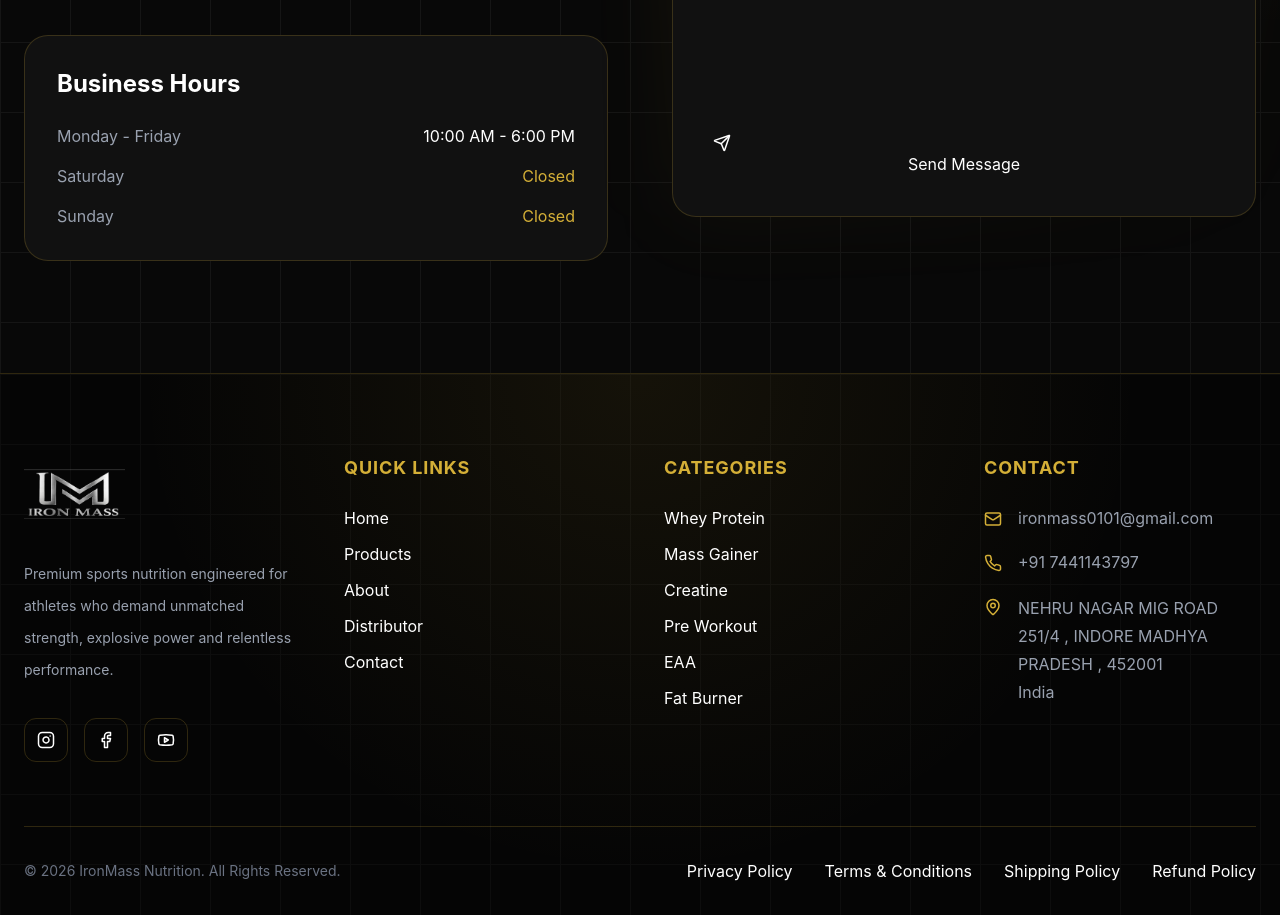
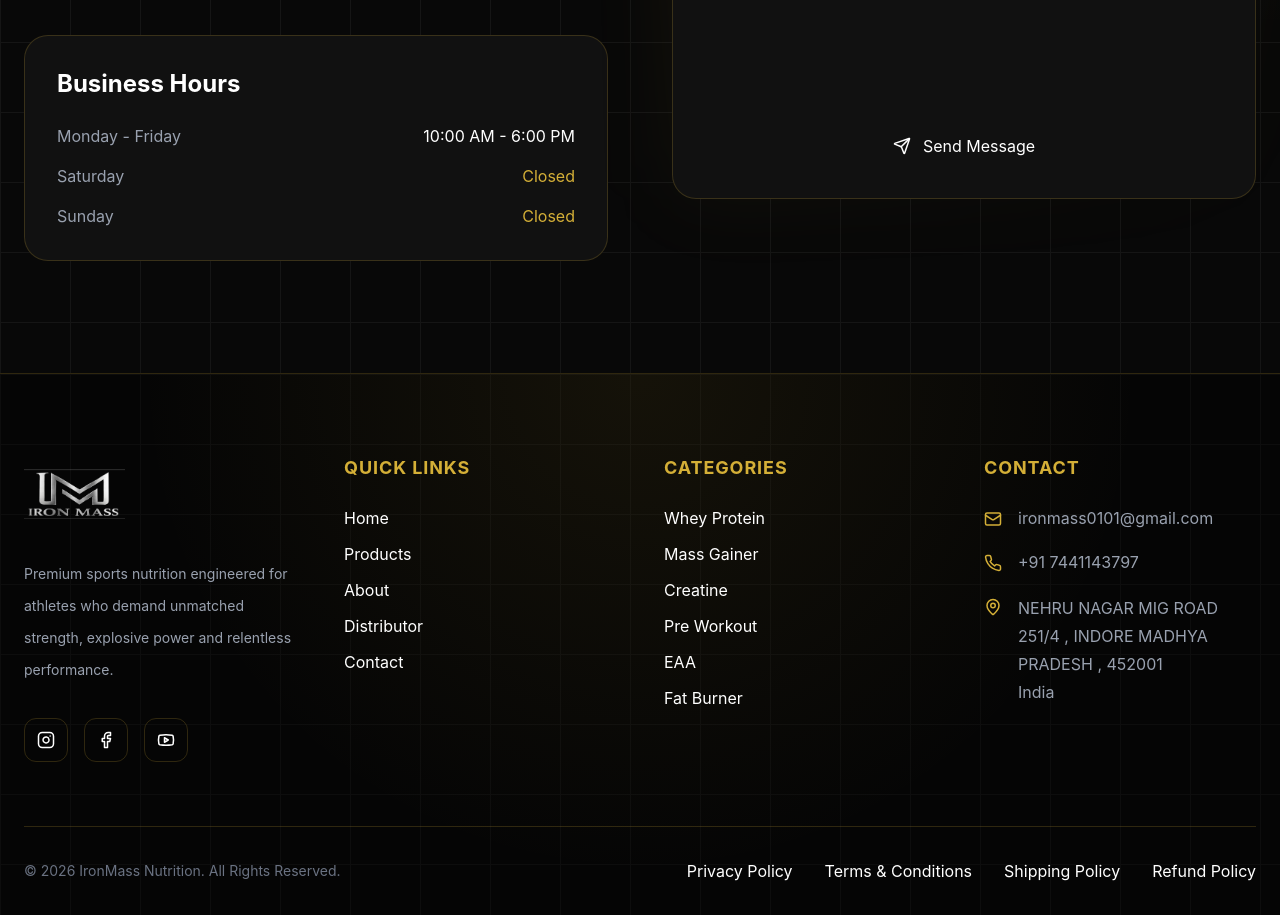
Before and after one commit to poshanneutraceutical/Iron-mass, a React (Vite) app in the folder frontend/: page / in a window 1280 px wide. Shown: the part 8480-9395 px from the top of the page. Built offline with nearby package versions, Linux system fonts and the light colour scheme; no server answers.

Commit message:
Initial commit

```diff
--- a/frontend/src/components/Contact.tsx
+++ b/frontend/src/components/Contact.tsx
@@ -393,16 +393,15 @@
                              <button
                                type="submit"
                                disabled={status === "loading"}
-                                className="btn-primary w-full justify-center"
+                               className="btn-primary w-full flex items-center justify-center gap-3"
                              >
-
                                {status === "loading" ? (
                                  <>
                                    <Loader2
                                      size={18}
-                                      className="animate-spin"
+                                     className="animate-spin shrink-0"
                                    />
-                                    Sending...
+                                   <span>Sending...</span>
                                  </>
                                ) : (
                                  <>
@@ -413,7 +412,6 @@
                                    <span>Send Message</span>
                                  </>
                                )}
-
                              </button>
 
                             </form>
```
Lines whose indentation alone changed are shown as unchanged.
